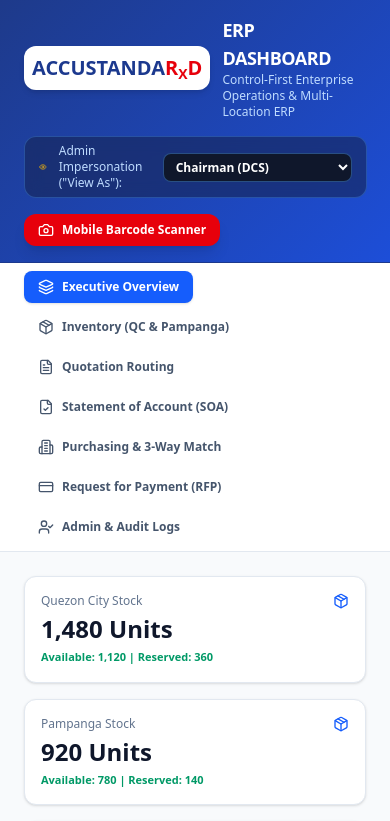
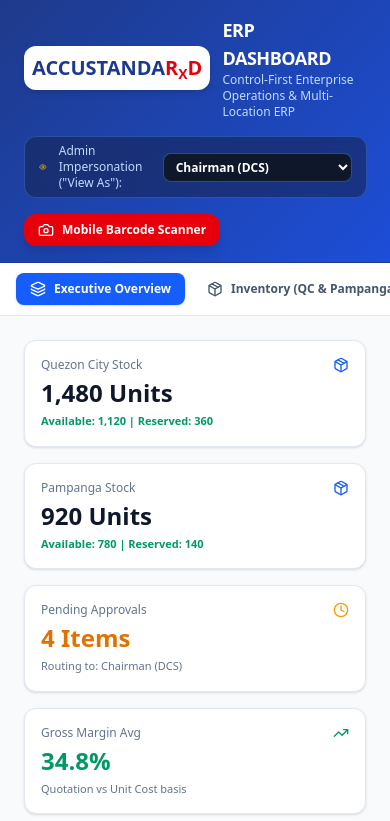
Before and after one commit to ItsAdventureTime/portfolio-accustandard, a Next.js app: page / in a window 390 px wide. Shown: the top 821 px of the page. Built offline with nearby package versions, Linux system fonts and the light colour scheme.

Commit message:
style: enhance mobile and desktop responsive layout, viewportFit cover, safe-area insets, and overflow wrappers

```diff
--- a/src/app/globals.css
+++ b/src/app/globals.css
@@ -25,7 +25,11 @@
   color: var(--text-primary);
   font-family: system-ui, -apple-system, BlinkMacSystemFont, 'Segoe UI', Roboto, Oxygen, Ubuntu, Cantarell, sans-serif;
   margin: 0;
-  padding: 0;
+  padding-top: env(safe-area-inset-top);
+  padding-bottom: env(safe-area-inset-bottom);
+  padding-left: env(safe-area-inset-left);
+  padding-right: env(safe-area-inset-right);
+  min-height: 100dvh;
 }
 
 .brand-header-bg {
@@ -48,11 +52,27 @@
   border: 1px solid #bfdbfe;
 }
 
+/* Touch Target Minimum Sizing for Mobile Usability */
+.touch-target {
+  min-height: 44px;
+  min-width: 44px;
+}
+
+/* Horizontal Scrollbar Hiding Utility */
+.no-scrollbar::-webkit-scrollbar {
+  display: none;
+}
+.no-scrollbar {
+  -ms-overflow-style: none;
+  scrollbar-width: none;
+}
+
 /* Printable Document CSS rules */
 @media print {
   body {
     background-color: #ffffff !important;
     color: #000000 !important;
+    padding: 0 !important;
   }
 
   .no-print {
--- a/src/app/layout.tsx
+++ b/src/app/layout.tsx
@@ -13,6 +13,7 @@
   initialScale: 1,
   maximumScale: 1,
   userScalable: false,
+  viewportFit: "cover",
 };
 
 export default function RootLayout({
--- a/src/app/page.tsx
+++ b/src/app/page.tsx
@@ -143,7 +143,7 @@
       </header>
 
       {/* Main Navigation Tabs */}
-      <nav className="bg-white dark:bg-slate-900 border-b border-slate-200 dark:border-slate-800 px-6 py-2 flex flex-wrap gap-2 text-xs font-semibold text-slate-600 dark:text-slate-400">
+      <nav className="bg-white dark:bg-slate-900 border-b border-slate-200 dark:border-slate-800 px-4 md:px-6 py-2.5 flex overflow-x-auto no-scrollbar whitespace-nowrap gap-2 text-xs font-semibold text-slate-600 dark:text-slate-400">
         <button
           onClick={() => setActiveTab('overview')}
           className={`px-3.5 py-2 rounded-lg transition flex items-center gap-2 ${
@@ -407,7 +407,7 @@
             </div>
 
             {/* Rendered Quotation PDF Preview */}
-            <div className="bg-slate-200 dark:bg-slate-800 p-6 rounded-2xl">
+            <div className="bg-slate-200 dark:bg-slate-800 p-3 md:p-6 rounded-2xl overflow-x-auto">
               <QuotationPDF data={sampleQuotation} />
             </div>
           </div>
@@ -433,7 +433,7 @@
             </div>
 
             {/* Rendered SOA PDF Preview */}
-            <div className="bg-slate-200 dark:bg-slate-800 p-6 rounded-2xl">
+            <div className="bg-slate-200 dark:bg-slate-800 p-3 md:p-6 rounded-2xl overflow-x-auto">
               <StatementOfAccountPDF data={sampleSOA} />
             </div>
           </div>
```
